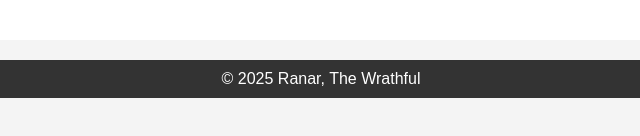
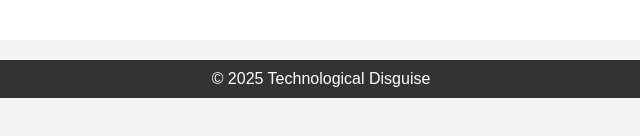
Before and after one commit to RanarTheWrathful/technological-disguise, a plain HTML site: page app/index.html in a window 1280 px wide. Shown: the part 470-606 px from the top of the page, 319-959 px from the left. Drawn offline with Linux system fonts and the light colour scheme.

Commit message:
Update index.html

```diff
--- a/app/index.html
+++ b/app/index.html
@@ -77,7 +77,7 @@
     </main>
 
     <footer>
-        <p>© 2025 Ranar, The Wrathful</p>
+        <p>© 2025 Technological Disguise</p>
     </footer>
 
     <script src="script.js"></script>
```
